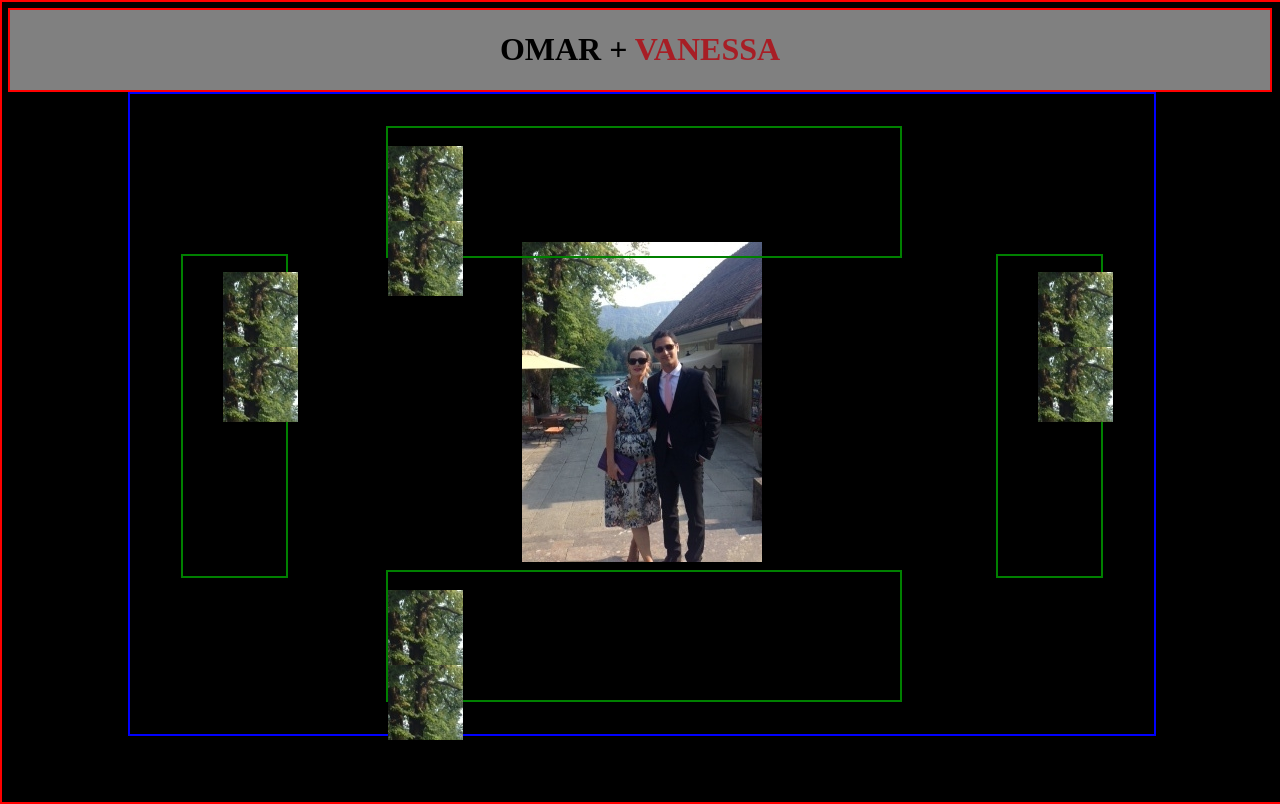
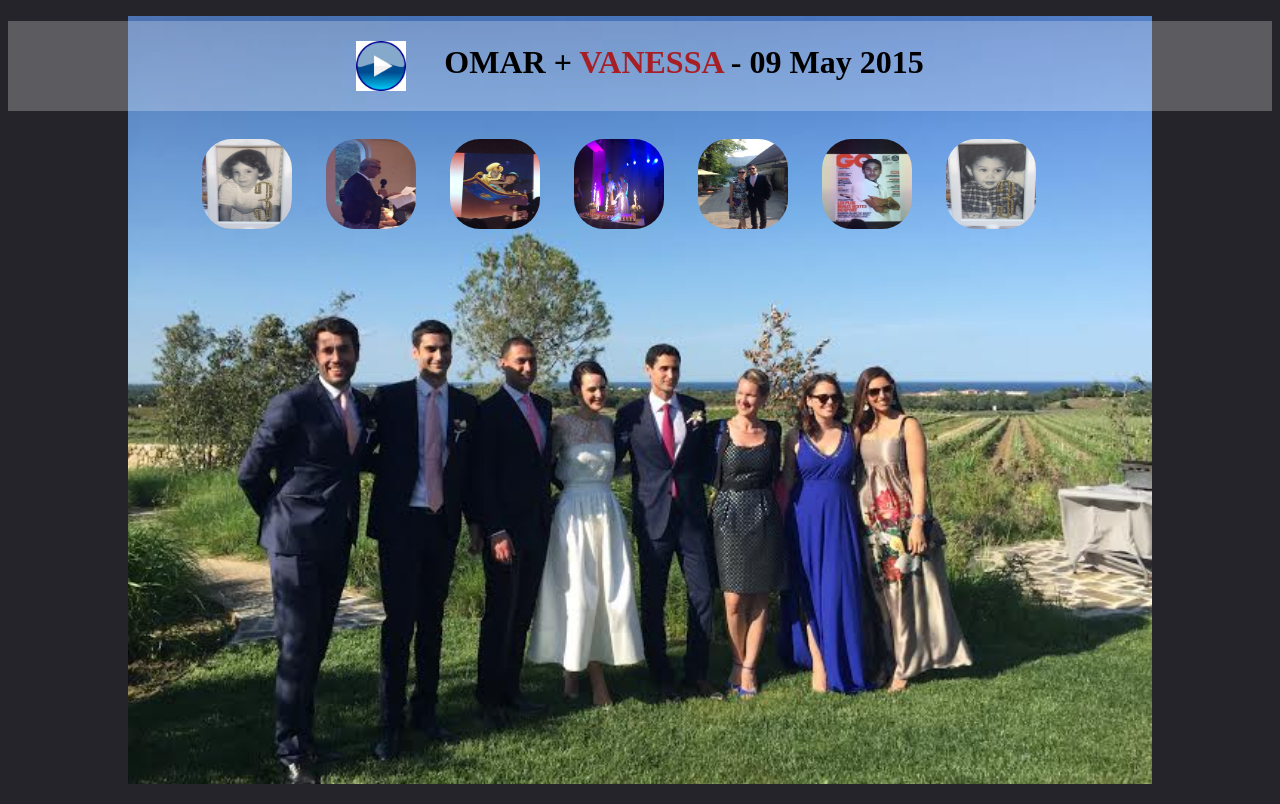
Before and after one commit to gperrin01/soundboard_omarvaness, a plain HTML site: page index.html in a window 1280 px wide. Drawn offline with Linux system fonts and the light colour scheme.

Commit message:
all is here, but soundManager sounds dont fire

```diff
--- a/index.html
+++ b/index.html
@@ -12,7 +12,7 @@
   <!-- header V+O -->
   <header class='header'>
     <h1 class="site_title">
-      <span class="omar">OMAR</span> + <span class="vanessa">VANESSA</span></h1>
+      <img id='happy' src='./img/play_button.jpg'> <span class="omar">OMAR</span> + <span class="vanessa">VANESSA </span> - 09 May 2015</h1>
   </header>
 
 <!-- Wrapper with all pics to click on
@@ -23,10 +23,15 @@ some pics above the people, other below-->
       <ul class="list_horizontal">
         <li id='pictop1'></li>
         <li id='pictop2'></li>
+        <li id='pictop3'></li>
+        <li id="cake"></li>
+        <li id='pictop4'></li>
+        <li id='pictop5'></li>
+        <li id='pictop6'></li>
       </ul>
     </div>
 
-    <div class="col_pics" id='col_left'>
+    <!-- <div class="col_pics" id='col_left'>
       <ul class="list_vertical">
         <li id='picleft1'></li>
         <li id='picleft2'></li>
@@ -44,7 +49,7 @@ some pics above the people, other below-->
         <li id='picribottom1'></li>
         <li id='picribottom2'></li>
       </ul>
-    </div>
+    </div> -->
 
 
   </div>
--- a/scripts/main_with_jQuery.js
+++ b/scripts/main_with_jQuery.js
@@ -8,9 +8,31 @@
 
 /* Event Listeners  */
 var setUpEventListeners = function() {
-  $('.greeting').on('click', function() {
-    console.log()
-})
+  $('#pictop1').on('click', function() {
+    console.log( 'opapa_clap.play()' )
+  })
+  $('#pictop2').on('click', function() {
+    console.log( 'vpapa_intro.play()' )
+  })
+  $('#pictop3').on('click', function() {
+    console.log( 'woow_call_maybe()' )
+  })
+  $('#cake').on('click', function() {
+    console.log( 'coldplay_cake.play()' )
+  })
+  $('#pictop4').on('click', function() {
+    console.log( 'bravo.play()' )
+  })
+  $('#pictop5').on('click', function() {
+    console.log( 'habibi_clap.play()' )
+  })
+  $('#pictop6').on('click', function() {
+    console.log( 'Omarpapa_laugh.play()' )
+  })
+  $('#happy').on('click', function() {
+    console.log( 'happy.togglePause()' )
+  })
+
 } /* end Listeners  */
 
 /* Functions linked to Listeners  */
@@ -18,6 +40,12 @@ var setUpEventListeners = function() {
 /* end Functions linked to listeners */
 
 /* All sounds */
-// var wow_papa = soundManager.createSound({ url: './audiofiles/italian.mp3'});
-// var italian = soundManager.createSound({ url: './audiofiles/wow_papa.m4a'});
+var opapa_clap = soundManager.createSound({ url: './audio/opapa_clap.m4a'});
+var vpapa_intro = soundManager.createSound({ url: './audio/vpapa_intro.m4a'});
+var woow_call_maybe = soundManager.createSound({ url: './audio/woow_call_maybe.m4a'});
+var coldplay_cake = soundManager.createSound({ url: './audio/coldplay_cake.m4a'});
+var bravo = soundManager.createSound({ url: './audio/bravo.m4a'});
+var habibi_clap = soundManager.createSound({ url: './audio/habibi_clap.m4a'});
+var Omarpapa_laugh = soundManager.createSound({ url: './audio/Omarpapa_laugh.m4a'});
+var happy = soundManager.createSound({ url: './audio/happy.m4a'});
 // End sounds declarations
--- a/style.css
+++ b/style.css
@@ -1,5 +1,5 @@
 body {
-background: #000;
+background: rgba(2, 1, 8, 0.86);
 }
 #background {
   position: absolute;
@@ -7,21 +7,30 @@ background: #000;
   top: 0px;
   width: 100%;
   height: 100%;
-  background: transparent url('./img/vno_slovenia.jpg') no-repeat 50% 50%;
-  border: 2px solid red;
+  background: transparent url('./img/bgbig.jpg') no-repeat 50% 50%;
+  background-size: 80%;
 }
 /*Bar with names n header*/
 .header {
   position: relative;
-/*  z-index: 2;*/
-  background: rgba(255,255,255,0.5);
-  border: 2px solid red;
+  background: rgba(255,255,255,0.25);
+  /*border: 2px solid red;*/
 }
 .header h1 {
   font-family: 'itc-avant-garde';
   font-size: 2em;
   width: 100%;
+  padding-top: 20px;
+  padding-bottom: 20px;
   text-align: center;
+  vertical-align: middle;
+}
+#happy {
+  width: 50px;
+  height: 50px;
+  background: transparent;
+  margin-right: 30px;
+  vertical-align: middle;
 }
 .omar {
   color: black;
@@ -33,22 +42,22 @@ background: #000;
 /*Main frame*/
 #container {
   position: absolute;
-  left: 10%;
-  width: 80%;
+  left: 7%;
+  width: 90%;
   height: 80%;
-  border: 2px solid blue;
 }
 .row_pics {
-  position: absolute;
-  left: 25%;
-  width: 50%;
+  position: relative;
+  left: 5%;
+  width: 90%;
   height: 20%;
-  border: 2px solid green;
+  /*border: 2px solid green;*/
 }
 #row_top {
-  top: 5%;
+  top: 2%;
+  margin-top: -2%;
 }
-#row_bottom {
+/*#row_bottom {
   bottom: 5%;
 }
 .col_pics {
@@ -64,18 +73,44 @@ background: #000;
 }
 #col_right{
   right:5%;
-}
+}*/
 #container ul {
-  /*display: block*/
+
 }
 #container ul li {
+  width: 90px;
+  height: 90px;
+  background-size: 100% 100%;
+  border-radius: 30px;
+}
+.list_horizontal li {
+  display: inline-block;
+  margin: 0px 15px 0px 15px;
+  padding: 0;
+}
+
+
+/*All pics*/
+#pictop1 {
+  background: transparent url('./img/vyoung.jpg') no-repeat;
+  }
+#pictop2 {
+  background: transparent url('./img/papa.jpg') no-repeat;
+  }
+#pictop3 {
+  background: transparent url('./img/aladin.jpg') no-repeat;
+  }
+#cake {
+  background: transparent url('./img/cake.jpg') no-repeat;
+}
+#pictop4 {
   background: transparent url('./img/vno_slovenia.jpg') no-repeat;
-  width: 75px;
-  height: 75px;
 }
-.list_horizontal {
-  display: inline;
-}
-.list_vertical {
 
-}
+#pictop5 {
+  background: transparent url('./img/gq.jpg') no-repeat;
+
+  }
+#pictop6 {
+  background: transparent url('./img/oyoung.jpg') no-repeat;
+  }
```
Also changed, not shown: img/bgbig.jpg (added), img/cake.jpg (added), img/play_button.jpg (added), img/play_button.svg (added), 9 other files.
